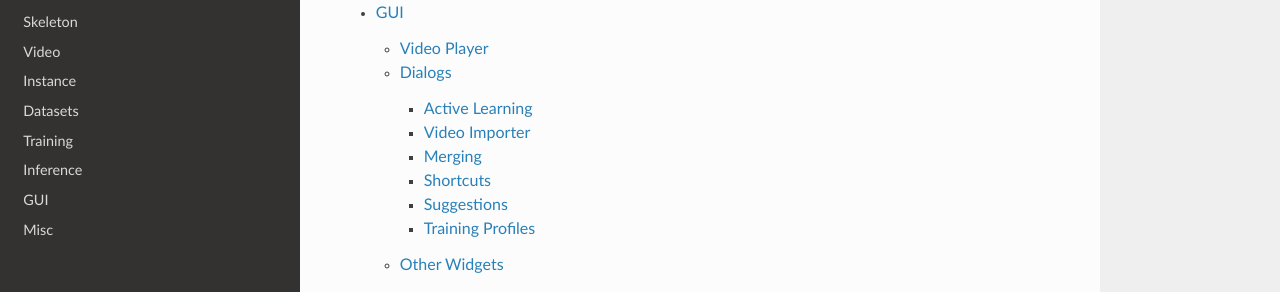
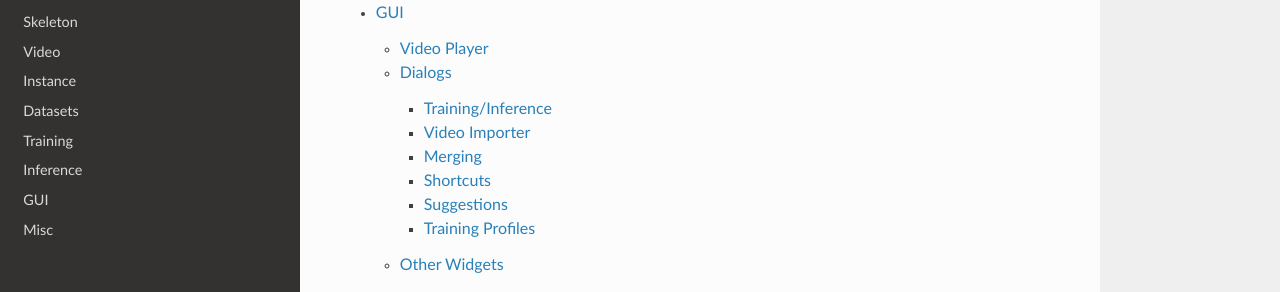
Before and after one commit to mingxiaowei/jelly-sleap, a Sphinx documentation site: the page built from docs/index.rst, in a window 1280 px wide and 900 px high, scrolled down 2435 px. Shown: the part 159-451 px from the top of the window. Built offline with Sphinx 7.4.7 and the Read the Docs theme 2.0.0, drawn with Linux system fonts in a browser that asks for light colours.

Commit message:
Rename sleap.gui.active in docs.

```diff
--- a/docs/gui.rst
+++ b/docs/gui.rst
@@ -12,9 +12,9 @@ Video Player
 Dialogs
 -------------
 
-Active Learning
+Training/Inference
 ^^^^^^^^^^^^^^^
-.. automodule:: sleap.gui.active
+.. automodule:: sleap.gui.inference
    :members:
 
 Video Importer
```
